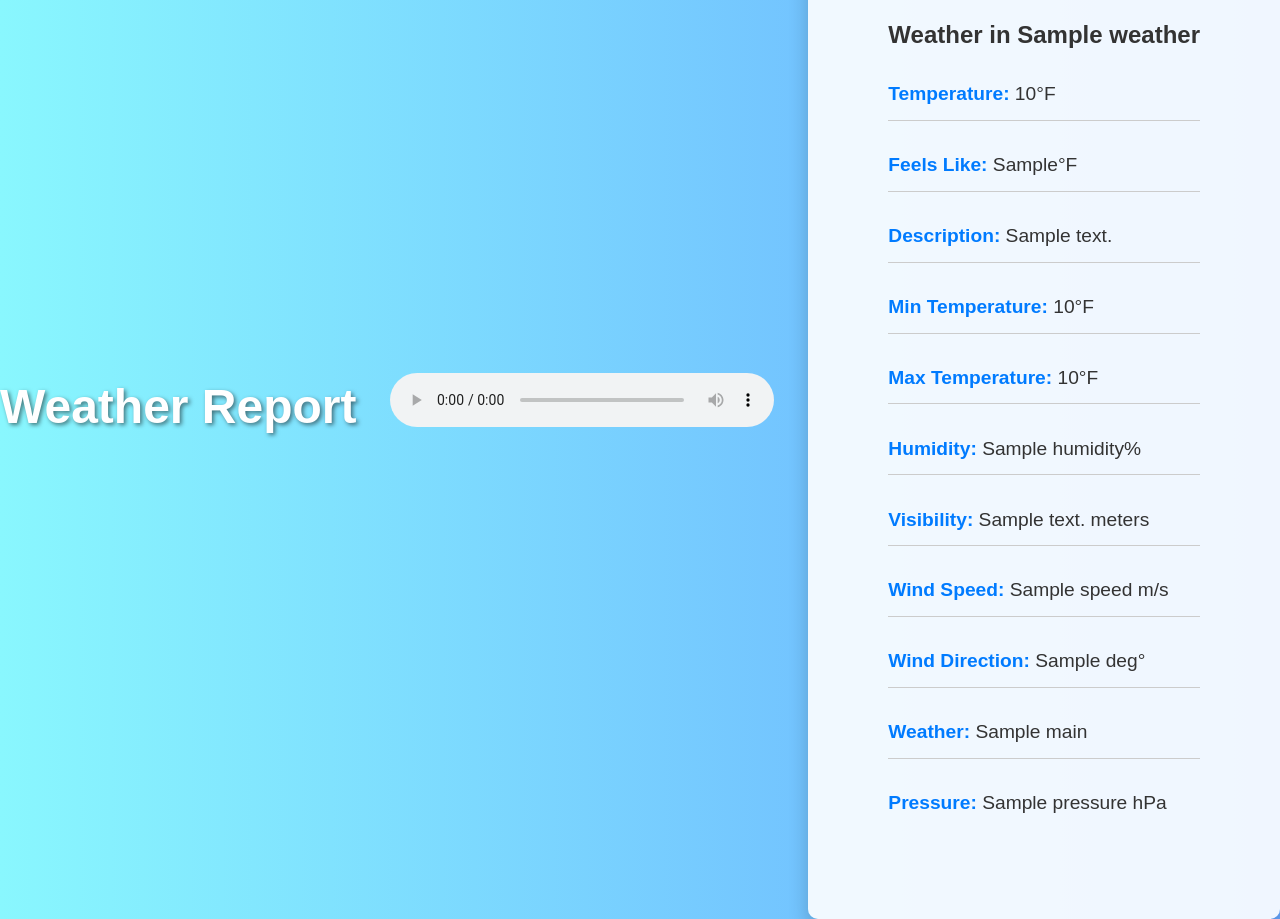
After one commit to nilcoder09/AccessibilityAssistant, a Flask app: template templates/weather_report.html in a window 1280 px wide. The commit adds this page. Run offline with Flask 3, Linux system fonts and the light colour scheme; the template is opened without the code that fills it: most values are stand-ins (such as "Sample title", 1, 10 or a date in 2020).

Commit message:
complete app

```diff
--- a/app.py
+++ b/app.py
@@ -3,13 +3,25 @@ from flask import Flask, request, jsonify, render_template
 from azure.cognitiveservices.vision.computervision import ComputerVisionClient
 from azure.cognitiveservices.vision.computervision.models import VisualFeatureTypes
 from msrest.authentication import CognitiveServicesCredentials
+from azure.ai.vision.imageanalysis import ImageAnalysisClient
+from azure.ai.vision.imageanalysis.models import VisualFeatures
+from azure.core.credentials import AzureKeyCredential
+from azure.cognitiveservices.speech import SpeechConfig, SpeechSynthesizer, AudioConfig
+import azure.cognitiveservices.speech as speechsdk
+import requests
+
+
 import os
 from flask import Flask
-endpoint = "YOUR_ENDPOINT_URL"
-subscription_key = "YOUR_SUBSCRIPTION_KEY"
+endpoint = os.getenv("endpoint")
+subscription_key = os.getenv("subscription_key")
+
 
 computervision_client = ComputerVisionClient(endpoint, CognitiveServicesCredentials(subscription_key))
-
+client = ImageAnalysisClient(
+    endpoint=endpoint,
+    credential=AzureKeyCredential(subscription_key)
+)
 
 app = Flask(__name__)
 
@@ -18,35 +30,69 @@ app = Flask(__name__)
 def index():
     return render_template('index.html')
 
+@app.route('/weather_report', methods=['POST'])
+def weather_report():
+    # Get the user's location input from the form
+    location = request.form.get('location')
 
-@app.route('/image_upload', methods=['GET', 'POST'])
-def upload_image():
-    if request.method == 'POST':
-        # Handle image upload here
-        # You can save the uploaded image file if needed
-        return render_template('picture.html')
+    # Call the weather API to fetch the weather forecast for the specified location
+    weather_data = fetch_weather_data(location)
+
+    # Process the weather data and extract relevant information
+    if weather_data:
+        # Extract relevant weather information from the API response
+        temperature = weather_data['main']['temp']
+        humidity = weather_data['main']['humidity']
+        description = weather_data['weather'][0]['description']
+
+        # Construct the weather report message
+        report_message = f"The weather in {location} is currently {description} with a temperature of {temperature}°F and humidity of {humidity}%."
+
+        # Generate spoken audio output using Azure Text-to-Speech
+        speech_config = speechsdk.SpeechConfig(subscription="", region="eastus")
+        synthesizer = speechsdk.SpeechSynthesizer(speech_config=speech_config)
+        result = synthesizer.speak_text_async(report_message).get()
+
+        if result.reason == speechsdk.ResultReason.SynthesizingAudioCompleted:
+            # Save the generated audio to a temporary file
+            audio_file_path = 'static/weather_report.wav'
+            with open(audio_file_path, 'wb') as audio_file:
+                audio_file.write(result.audio_data)
+
+            # Render the weather report template with the audio file path
+            return render_template('weather_report.html', audio_file_path=audio_file_path, weather_data=weather_data)
+        else:
+            return "Error: Unable to generate audio."
+
     else:
-        return render_template('picture.html')
+        # If weather data couldn't be fetched, display an error message
+        error_message = f"Could not retrieve weather information for {location}. Please try again later."
+        return render_template('weather_report.html', error_message=error_message)
 
 
-@app.route('/image_recognition_results', methods=['POST'])
-def image_recognition_results():
-        if 'image' not in request.files:
-            return jsonify({'error': 'No image file provided'}), 400
 
-        image_file = request.files['image']
-        image_data = image_file.read()
-        image_features = [VisualFeatureTypes.tags, VisualFeatureTypes.description]
+def fetch_weather_data(location):
+   # Replace 'YOUR_OPENWEATHERMAP_API_KEY' with your actual OpenWeatherMap API key
+    api_key = ''
+    # Replace 'YOUR_OPENWEATHERMAP_API_URL' with the base URL of the OpenWeatherMap API
+    api_url = 'http://api.openweathermap.org/data/2.5/weather'
 
-        # Analyze image using Azure Computer Vision API
-        analysis = computervision_client.analyze_image_in_stream(image_data, visual_features=image_features)
+    # Construct the API request URL with the location and API key
+    params = {'q': location, 'appid': api_key, 'units':'imperial'}
 
-        # Extract relevant information from analysis
-        tags = [tag.name for tag in analysis.tags]
-        description = analysis.description.captions[0].text if analysis.description.captions else "No description available"
+    # Send a GET request to the OpenWeatherMap API
+    response = requests.get(api_url, params=params)
 
-        # Render HTML template with image recognition results
-        return render_template('image_recognition_results.html', tags=tags, description=description)
+    # Check if the request was successful (status code 200)
+    if response.status_code == 200:
+        # Parse the JSON response
+        weather_data = response.json()
+
+        # Return the weather data
+        return weather_data
+    else:
+        # If the request was unsuccessful, return None
+        return None
 
 
 if __name__ == '__main__':
--- /dev/null
+++ b/templates/weather_report.html
@@ -0,0 +1,97 @@
+<!DOCTYPE html>
+<html lang="en">
+<head>
+    <meta charset="UTF-8">
+    <meta name="viewport" content="width=device-width, initial-scale=1.0">
+    <title>Weather Report</title>
+    <style>
+        body {
+            font-family: 'Arial', sans-serif;
+            background: linear-gradient(to right, #89f7fe, #66a6ff);
+            color: #333;
+            margin: 0;
+            padding: 0;
+            display: flex;
+            justify-content: center;
+            align-items: center;
+            height: 100vh;
+        }
+        h1 {
+            text-align: center;
+            font-size: 3em;
+            color: #fff;
+            text-shadow: 2px 2px 4px rgba(0, 0, 0, 0.5);
+            margin-bottom: 20px;
+        }
+        .weather-info {
+            background-color: rgba(255, 255, 255, 0.9);
+            padding: 80px;
+            border-radius: 10px;
+            max-width: 80%%;
+            box-shadow: 0px 10px 20px rgba(0,0,0,0.2);
+            margin-top:40px;
+        }
+        .weather-info h2 {
+            text-align: center;
+            color: #333;
+            margin: 0 auto 20px auto; /* Adjusted margin */
+            padding-top: 20px; /* Added padding */
+        }
+        .weather-info p {
+            font-size: 1.2em;
+            line-height: 1.6;
+            color: #333;
+            margin-bottom: 10px;
+            padding: 10px 0;
+            border-bottom: 1px solid #ccc;
+        }
+        .weather-info p:last-child {
+            border-bottom: none;
+        }
+        .weather-info .highlight {
+            font-weight: bold;
+            color: #007bff;
+        }
+        audio {
+            display: block;
+            width: 30%;
+            margin: 30px auto;
+        }
+        .error-message {
+            font-size: 1.2em;
+            text-align: center;
+            color: #fff;
+            margin-bottom: 20px;
+            text-shadow: 2px 2px 4px rgba(0, 0, 0, 0.5);
+        }
+    </style>
+</head>
+<body>
+    <h1>Weather Report</h1>
+    {% if audio_file_path %}
+        <audio controls>
+            <source src="{{ audio_file_path }}" type="audio/wav">
+            Your browser does not support the audio element.
+        </audio>
+    {% else %}
+        <p class="error-message">{{ error_message }}</p>
+    {% endif %}
+
+    <div class="weather-info">
+        <h2>Weather in {{ weather_data.name }}</h2>
+        <p><span class="highlight">Temperature:</span> {{ weather_data.main.temp }}°F</p>
+        <p><span class="highlight">Feels Like:</span> {{ weather_data.main.feels_like }}°F</p>
+        <p><span class="highlight">Description:</span> {{ weather_data.weather[0].description }}</p>
+        <p><span class="highlight">Min Temperature:</span> {{ weather_data.main.temp_min }}°F</p>
+        <p><span class="highlight">Max Temperature:</span> {{ weather_data.main.temp_max }}°F</p>
+        <p><span class="highlight">Humidity:</span> {{ weather_data.main.humidity }}%</p>
+        <p><span class="highlight">Visibility:</span> {{ weather_data.visibility }} meters</p>
+        <p><span class="highlight">Wind Speed:</span> {{ weather_data.wind.speed }} m/s</p>
+        {% if weather_data.wind.deg %}
+            <p><span class="highlight">Wind Direction:</span> {{ weather_data.wind.deg }}°</p>
+        {% endif %}
+        <p><span class="highlight">Weather:</span> {{ weather_data.weather[0].main }}</p>
+        <p><span class="highlight">Pressure:</span> {{ weather_data.main.pressure }} hPa</p>
+    </div>
+</body>
+</html>
```
Also changed, not shown: templates/image_recognition_results.html (deleted, +0 -73 lines), templates/index.html (+36 -25 lines), templates/picture.html (deleted, +0 -55 lines), 3 other files.
